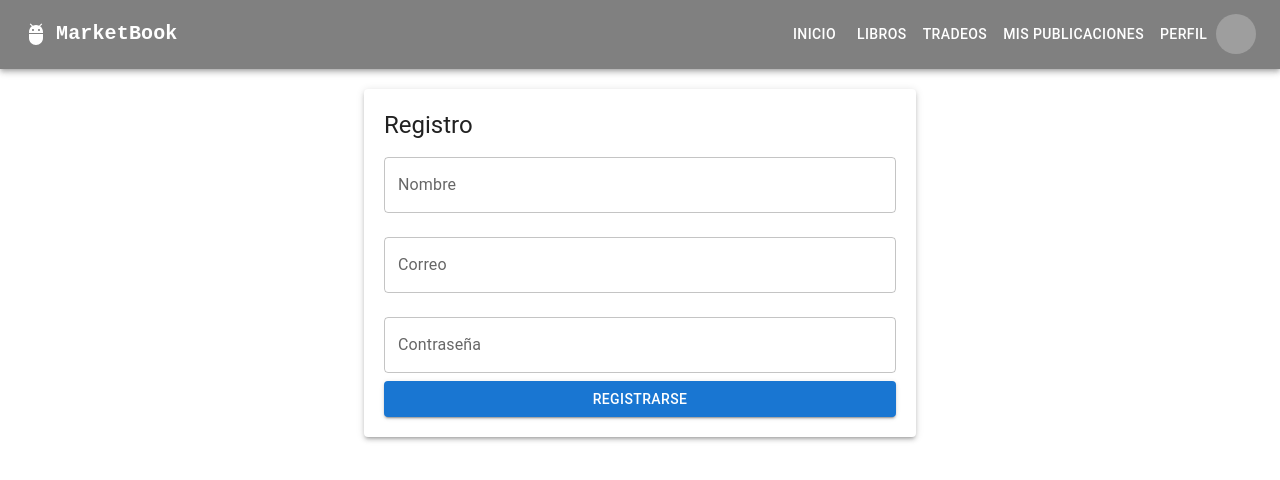
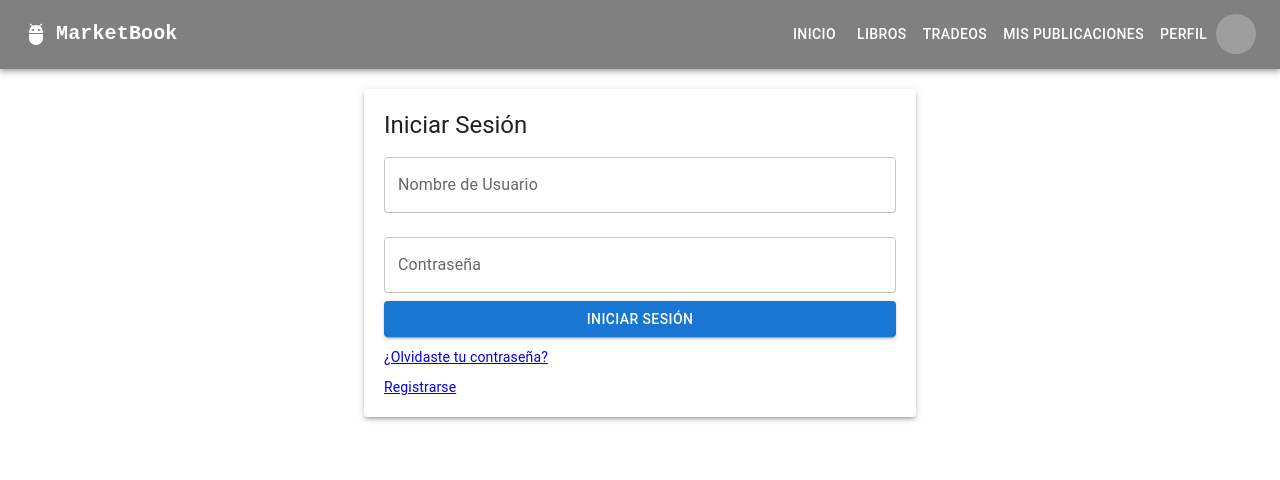
Before and after one commit to Stry12/Proyecto-ICI324, a React (Vite) app in the folder New-Front-End/: page /Inicio in a window 1280 px wide. Shown: the top 480 px of the page. Built offline with nearby package versions, Linux system fonts and the light colour scheme; grey boxes are pictures that could not be loaded.

Commit message:
cookies listas con id

```diff
--- a/New-Front-End/src/Paginas/Perfil/UserProfileViewer.jsx
+++ b/New-Front-End/src/Paginas/Perfil/UserProfileViewer.jsx
@@ -8,6 +8,9 @@ import Stack from '@mui/material/Stack';
 import NavBar from '../../Componentes/Navbar';
 import EliminarCuenta from '../../Componentes/EliminarCuenta';
 import CambiarContraseña from './CambiarContraseña';
+import Cookies from 'universal-cookie';
+
+const cookies = new Cookies();
 
 const user = {
     id: "1234",
@@ -22,6 +25,7 @@ const user = {
   };
 
 const UserProfileViewer = () => {
+    console.log(cookies.get('idDeUsuario'));
   return (
     <>
         <Card>
--- a/New-Front-End/src/Paginas/Sesion/Logearse.jsx
+++ b/New-Front-End/src/Paginas/Sesion/Logearse.jsx
@@ -3,6 +3,8 @@ import React, { useState } from 'react';
 import { Button, Container, Paper, TextField, Typography } from '@mui/material';
 import { Link } from 'react-router-dom';
 import Cookies from 'universal-cookie';
+
+const cookies = new Cookies();
 
 function LoginForm() {
   const [formData, setFormData] = useState({
@@ -22,7 +24,7 @@ function LoginForm() {
     event.preventDefault();
 
     try {
-      const response = await fetch('http://localhost:3000/user/getuser', {
+      const response = await fetch('http://localhost:4000/user/getuser', {
         method: 'POST',
         headers: {
           'Content-Type': 'application/json',
@@ -31,11 +33,14 @@ function LoginForm() {
           NombreDeUsuario: formData.NombreDeUsuario,
           password: formData.password,
         }),
-      }).then((res) => res.json()).then(console.log("hola"));
+      })
+
 
       if (response.ok) {
         // La autenticación fue exitosa
+        console.log(response.json().then(data => cookies.set('idDeUsuario', data.userID, { path: '/' }) ));
         console.log('Inicio de sesión exitoso');
+        console.log(cookies.get('idDeUsuario'));
         setError(''); // Restablecer el estado de error
         // Puedes redirigir al usuario a otra página o realizar otras acciones necesarias
       }
--- a/New-Front-End/src/Paginas/Sesion/Registrarse.jsx
+++ b/New-Front-End/src/Paginas/Sesion/Registrarse.jsx
@@ -17,7 +17,7 @@ function RegistrationForm() {
   const handleSubmit = (event) => {
     event.preventDefault();
     // Enviar datos al backend
-    fetch('http://localhost:3000/user/setuser', {
+    fetch('http://localhost:4000/user/setuser', {
       method: 'POST',
       headers: {
         'Content-Type': 'application/json',
--- a/New-Front-End/src/router/AppRouter.jsx
+++ b/New-Front-End/src/router/AppRouter.jsx
@@ -16,7 +16,7 @@ export const AppRouter = () => {
   return (
     <Routes>
         <Route path="/Home" element={ <Inicio></Inicio> } />
-        <Route path="/Inicio" element={ <Registrarse></Registrarse> } />
+        <Route path="/Inicio" element={ <Logearse></Logearse> } />
         <Route path="/Libros" element={ <Libros></Libros> } />
         <Route path="/Libros/informacion" element={ <InformacionLibros></InformacionLibros> } />
         <Route path="/Libros/agregar" element={ <AgregarLibro></AgregarLibro> } />
```
